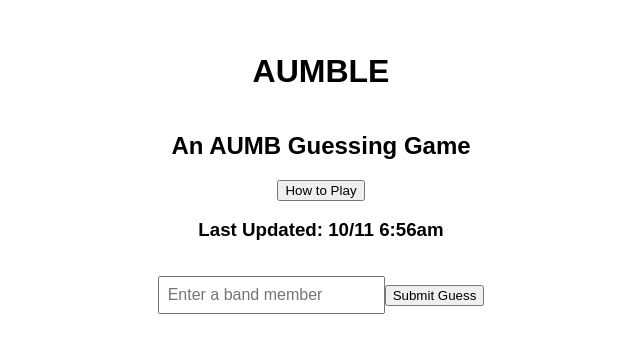
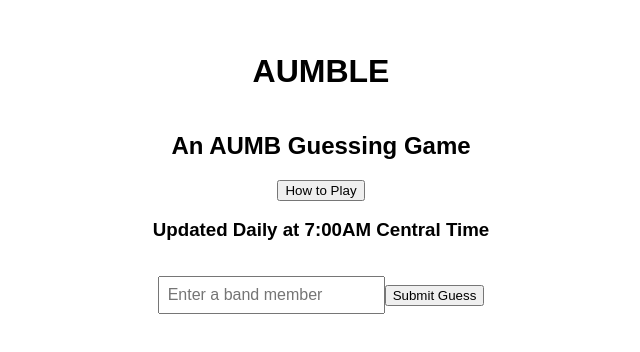
Before and after one commit to CarterWilliams2/AUMB-Guessing-Game, a React (Vite) app: page / in a window 1280 px wide. Shown: the top 352 px of the page, without its empty margins (319-959 px from the left). Built offline with nearby package versions, Linux system fonts and the light colour scheme.

Commit message:
add new updated daily message

```diff
--- a/src/App.jsx
+++ b/src/App.jsx
@@ -12,7 +12,7 @@ function App() {
       <h1>AUMBLE</h1>
       <h2>An AUMB Guessing Game</h2>
       <button onClick={() => setShowInstructions(true)}>How to Play</button>
-      <h3>Last Updated: 10/11 6:56am</h3>
+      <h3>Updated Daily at 7:00AM Central Time</h3>
 
       {showInstructions && (
         <div className="modal-overlay" onClick={() => setShowInstructions(false)}>
```
